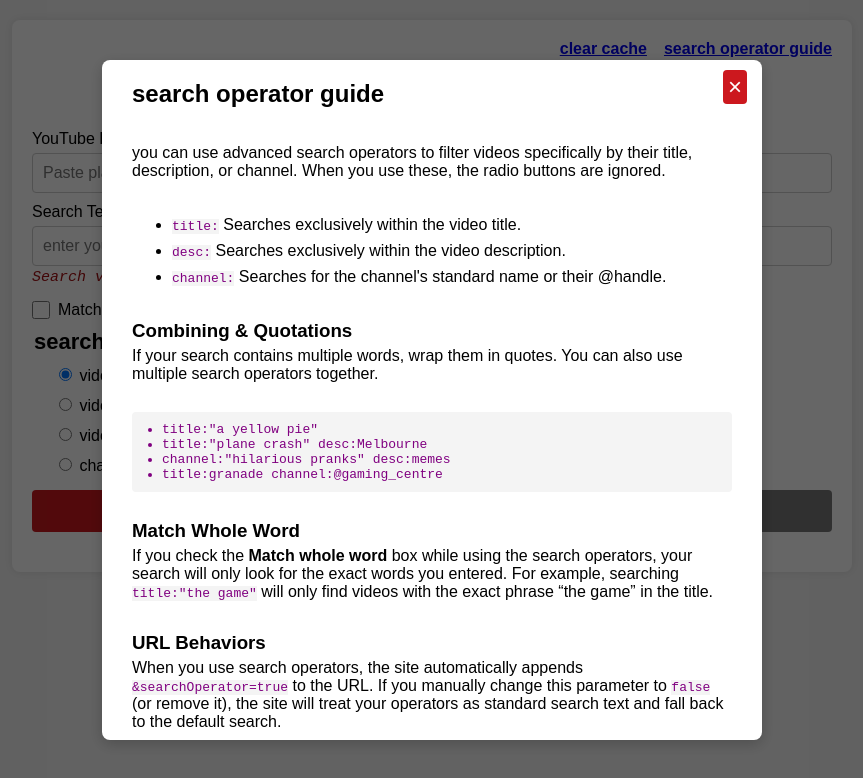
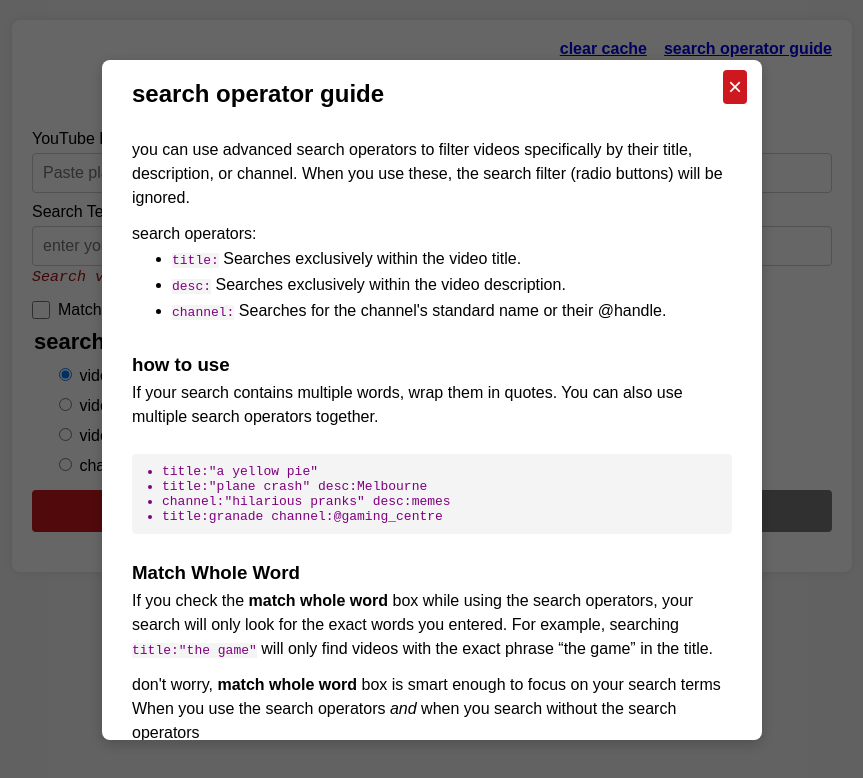
Before and after one commit to eightynine77/youtube-playlist-search-vercel, a Next.js app: page / in a window 1280 px wide. Both pictures are taken after a click on the link "search operator guide". Shown: the top 778 px of the page, without its empty margins (208-1071 px from the left). Built offline with nearby package versions, Linux system fonts and the light colour scheme.

Commit message:
modified the "search operator" modal pop-up

```diff
--- a/src/app/globals.css
+++ b/src/app/globals.css
@@ -147,6 +147,16 @@ button:disabled { background-color: #797979; cursor: not-allowed; color: white;}
   font-weight: normal;
   text-decoration: underline;
   word-break: break-word;
+}
+
+.modal-content p {
+  margin-top: 0;
+  margin-bottom: 12px;
+  line-height: 1.5;
+}
+
+.modal-content p:last-child {
+  margin-bottom: 0;
 }
 
 .video-info .channel-name {
--- a/src/app/page.jsx
+++ b/src/app/page.jsx
@@ -720,16 +720,17 @@ export default function App() {
         <div id="helpModal" className="modal-overlay" onClick={() => setIsHelpModalOpen(false)}>
           <div className="modal-content" onClick={(e) => e.stopPropagation()} style={{ overflowY: 'auto' }}>
             <button className="modal-close-btn" onClick={() => setIsHelpModalOpen(false)}>&times;</button>
-            <h2>search operator guide</h2>
-            <p>you can use advanced search operators to filter videos specifically by their title, description, or channel. When you use these, the radio buttons are ignored.</p>
+            <h2 style={{ marginBottom: '30px' }}>search operator guide</h2>
+            <p>you can use advanced search operators to filter videos specifically by their title, description, or channel. When you use these, the search filter (radio buttons) will be ignored.</p>
 
-            <ul style={{ lineHeight: '1.6' }}>
+            <p style={{ marginBottom: '0px' }}>search operators:</p>
+            <ul style={{ lineHeight: '1.6', marginTop: '0px' }}>
               <li><span className="code-text">title:</span> Searches exclusively within the video title.</li>
               <li><span className="code-text">desc:</span> Searches exclusively within the video description.</li>
               <li><span className="code-text">channel:</span> Searches for the channel's standard name or their @handle.</li>
             </ul>
 
-            <h3 style={{ marginTop: '15px', marginBottom: '5px' }}>Combining & Quotations</h3>
+            <h3 style={{ marginTop: '15px', marginBottom: '5px' }}>how to use</h3>
             <p style={{ marginTop: '0' }}>If your search contains multiple words, wrap them in quotes. You can also use multiple search operators together.</p>
             <ul style={{ background: '#f4f4f4', padding: '10px 10px 10px 30px', borderRadius: '4px', fontFamily: 'monospace', overflowWrap: 'break-word', color: 'purple' }}>
               <li>title:"a yellow pie"</li>
@@ -739,7 +740,22 @@ export default function App() {
             </ul>
 
             <h3 style={{ marginTop: '15px', marginBottom: '5px' }}>Match Whole Word</h3>
-            <p style={{ marginTop: '0' }}>If you check the <b>Match whole word</b> box while using the search operators, your search will only look for the exact words you entered. For example, searching <span className="code-text">title:"the game"</span> will only find videos with the exact phrase “the game” in the title.</p>
+            <p style={{ marginTop: '0' }}>
+              If you check the <b>match whole word</b> box
+              while using the search operators, your search will only look for
+              the exact words you entered. For example,
+              searching <span className="code-text">title:"the game"</span> will only find videos
+              with the exact phrase “the game” in the title.
+            </p>
+            <p>
+              don't worry, <b>match whole word</b> box is smart enough to focus on your search terms When you
+              use the search operators <i>and</i> when you search without the search operators
+            </p>
+
+            <h3 style={{ marginTop: '15px', marginBottom: '5px' }}>logic switches</h3>
+            <p style={{ marginTop: '0' }}>
+              test
+            </p>
 
             <h3 style={{ marginTop: '15px', marginBottom: '5px' }}>URL Behaviors</h3>
             <p style={{ marginTop: '0' }}>When you use search operators, the site automatically appends <span className="code-text">&searchOperator=true</span> to the URL. If you manually change this parameter to <span className="code-text">false</span> (or remove it), the site will treat your operators as standard search text and fall back to the default search.</p>
```
